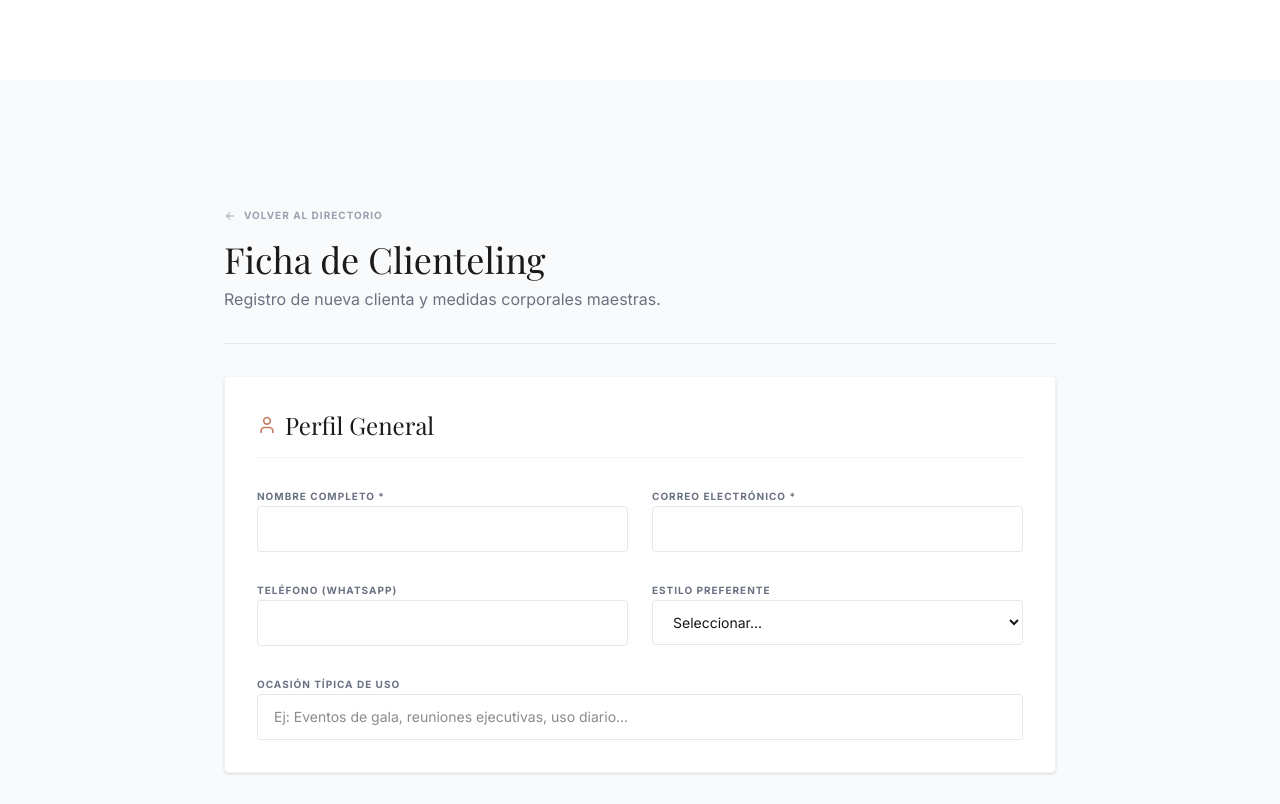
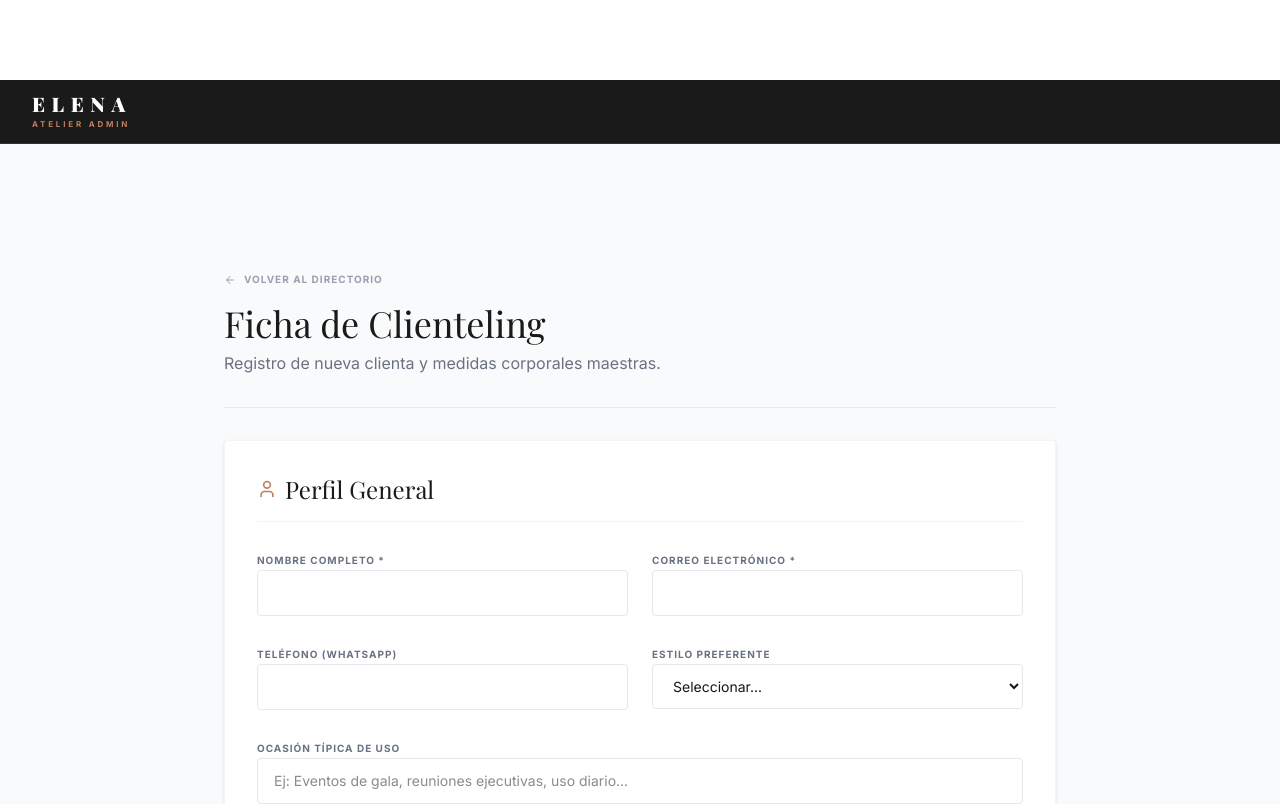
Before and after one commit to Gaz-Style/elena-atelier, a Next.js app: page /admin/crm/nueva in a window 1280 px wide. Shown: the top 804 px of the page. Built offline with nearby package versions, Linux system fonts and the light colour scheme; no server answers; a web font is replaced by a local one.

Commit message:
feat: add admin layout with topbar logo

```diff
--- /dev/null
+++ b/src/app/admin/layout.tsx
@@ -0,0 +1,34 @@
+import React from 'react';
+import Link from 'next/link';
+
+export default function AdminLayout({
+  children,
+}: {
+  children: React.ReactNode;
+}) {
+  return (
+    <div className="flex flex-col min-h-screen">
+      {/* Admin Topbar */}
+      <header className="bg-brand-charcoal border-b border-white/10 h-16 flex items-center px-6 md:px-8 sticky top-0 z-50">
+        <Link href="/admin" className="flex flex-col items-stretch justify-center w-max">
+            <div className="flex justify-between w-full font-serif text-xl font-black uppercase text-white leading-none tracking-widest">
+                <span>E</span><span>L</span><span>E</span><span>N</span><span>A</span>
+            </div>
+            <div
+                className="font-sans text-[0.5rem] font-bold uppercase text-brand-terracotta mt-1 text-center"
+                style={{ letterSpacing: '0.35em', marginRight: '-0.35em' }}
+            >
+                Atelier Admin
+            </div>
+        </Link>
+        <div className="ml-auto">
+            {/* You can add user profile info or logout button here in the future */}
+        </div>
+      </header>
+
+      <div className="flex-grow">
+        {children}
+      </div>
+    </div>
+  );
+}
```
